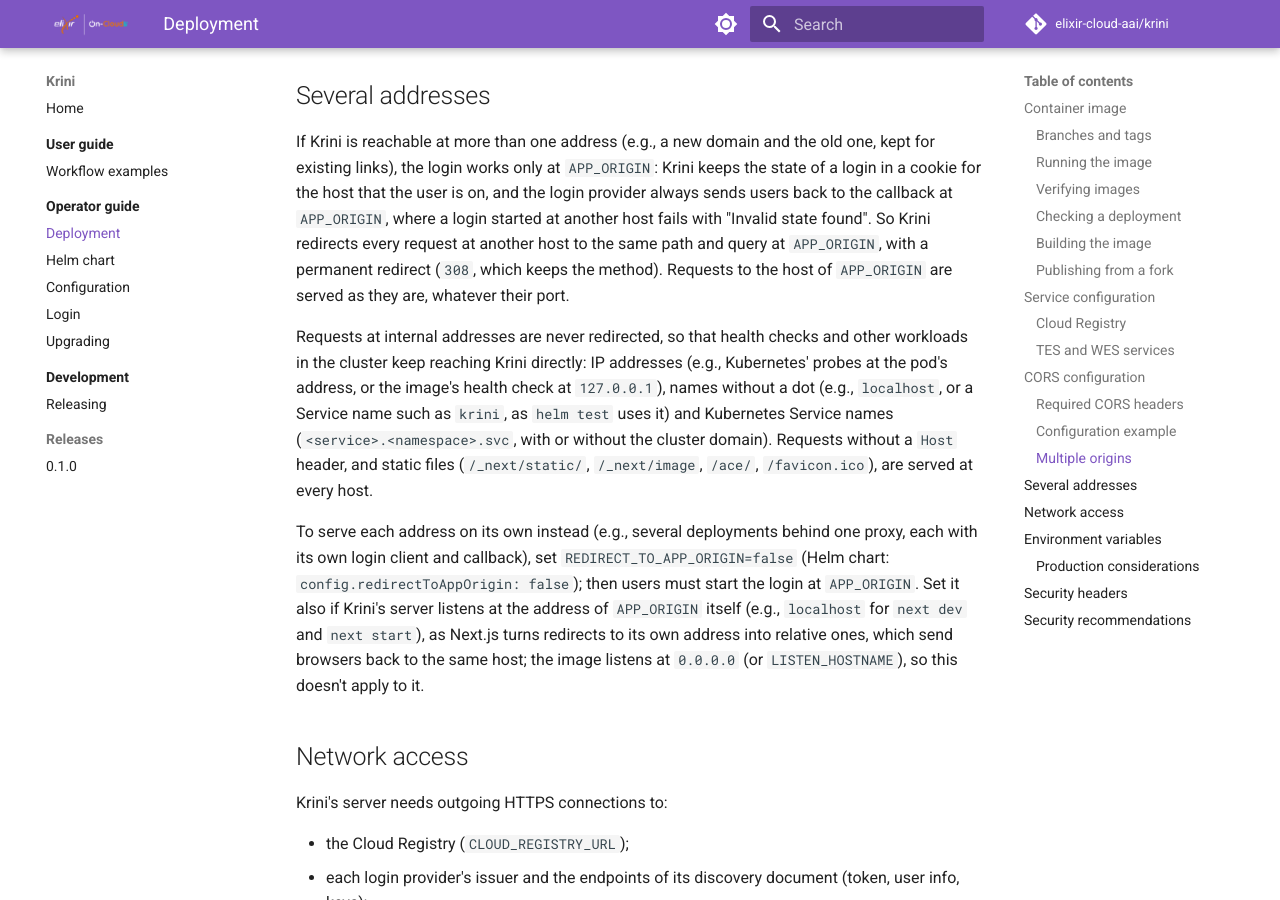
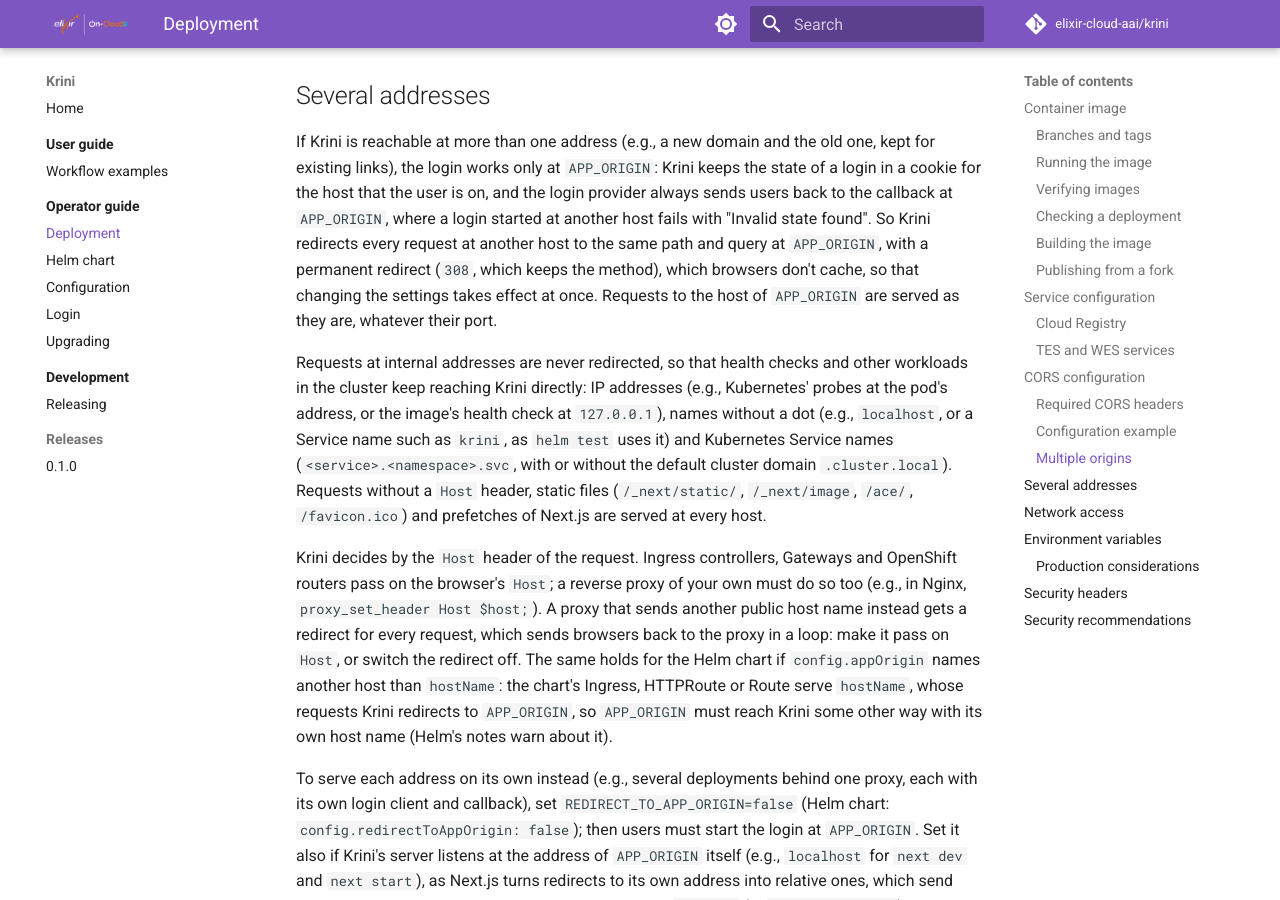
Before and after one commit to elixir-cloud-aai/krini, an MkDocs documentation site: the page built from docs/operator-guide/deployment.md, in a window 1280 px wide and 900 px high, scrolled down 7334 px. Built offline with MkDocs 1.6.1 and Material for MkDocs 9.7.7, drawn with Linux system fonts in a browser that asks for light colours; comment, search, counter and statistics services are not loaded.

Commit message:
fix: harden the redirect to APP_ORIGIN
- Send the redirect with Cache-Control: no-store, so that browsers
  don't keep a redirect after a change of the settings.
- Accept a trailing dot in APP_ORIGIN, which looped before.
- Exempt only <service>.<namespace>.svc[.cluster.local] as Service
  names, not public names with a "svc" label.
- Warn in Helm's notes if hostName isn't the host of config.appOrigin.
- Test internal addresses end to end; document prefetches, the Host
  header behind proxies and the upgrade.

Co-Authored-By: Claude Opus 5.5 <noreply@anthropic.com>

```diff
--- a/docs/operator-guide/deployment.md
+++ b/docs/operator-guide/deployment.md
@@ -359,7 +359,8 @@ on, and the login provider always sends users back to the callback at
 `APP_ORIGIN`, where a login started at another host fails with "Invalid
 state found". So Krini redirects every request at another host to the same
 path and query at `APP_ORIGIN`, with a permanent redirect (`308`, which
-keeps the method). Requests to the host of `APP_ORIGIN` are served as
+keeps the method), which browsers don't cache, so that changing the
+settings takes effect at once. Requests to the host of `APP_ORIGIN` are served as
 they are, whatever their port.
 
 Requests at internal addresses are never redirected, so that health checks
@@ -367,9 +368,21 @@ and other workloads in the cluster keep reaching Krini directly: IP
 addresses (e.g., Kubernetes' probes at the pod's address, or the image's
 health check at `127.0.0.1`), names without a dot (e.g., `localhost`, or a
 Service name such as `krini`, as `helm test` uses it) and Kubernetes
-Service names (`<service>.<namespace>.svc`, with or without the cluster
-domain). Requests without a `Host` header, and static files (`/_next/static/`,
-`/_next/image`, `/ace/`, `/favicon.ico`), are served at every host.
+Service names (`<service>.<namespace>.svc`, with or without the default
+cluster domain `.cluster.local`). Requests without a `Host` header, static files (`/_next/static/`,
+`/_next/image`, `/ace/`, `/favicon.ico`) and prefetches of Next.js are
+served at every host.
+
+Krini decides by the `Host` header of the request. Ingress controllers,
+Gateways and OpenShift routers pass on the browser's `Host`; a reverse
+proxy of your own must do so too (e.g., in Nginx, `proxy_set_header Host
+$host;`). A proxy that sends another public host name instead gets a
+redirect for every request, which sends browsers back to the proxy in a
+loop: make it pass on `Host`, or switch the redirect off. The same holds
+for the Helm chart if `config.appOrigin` names another host than
+`hostName`: the chart's Ingress, HTTPRoute or Route serve `hostName`, whose
+requests Krini redirects to `APP_ORIGIN`, so `APP_ORIGIN` must reach Krini
+some other way with its own host name (Helm's notes warn about it).
 
 To serve each address on its own instead (e.g., several deployments behind
 one proxy, each with its own login client and callback), set
```
Also changed, not shown: docs/operator-guide/upgrading.md (+8 -0 lines), 6 other files.
